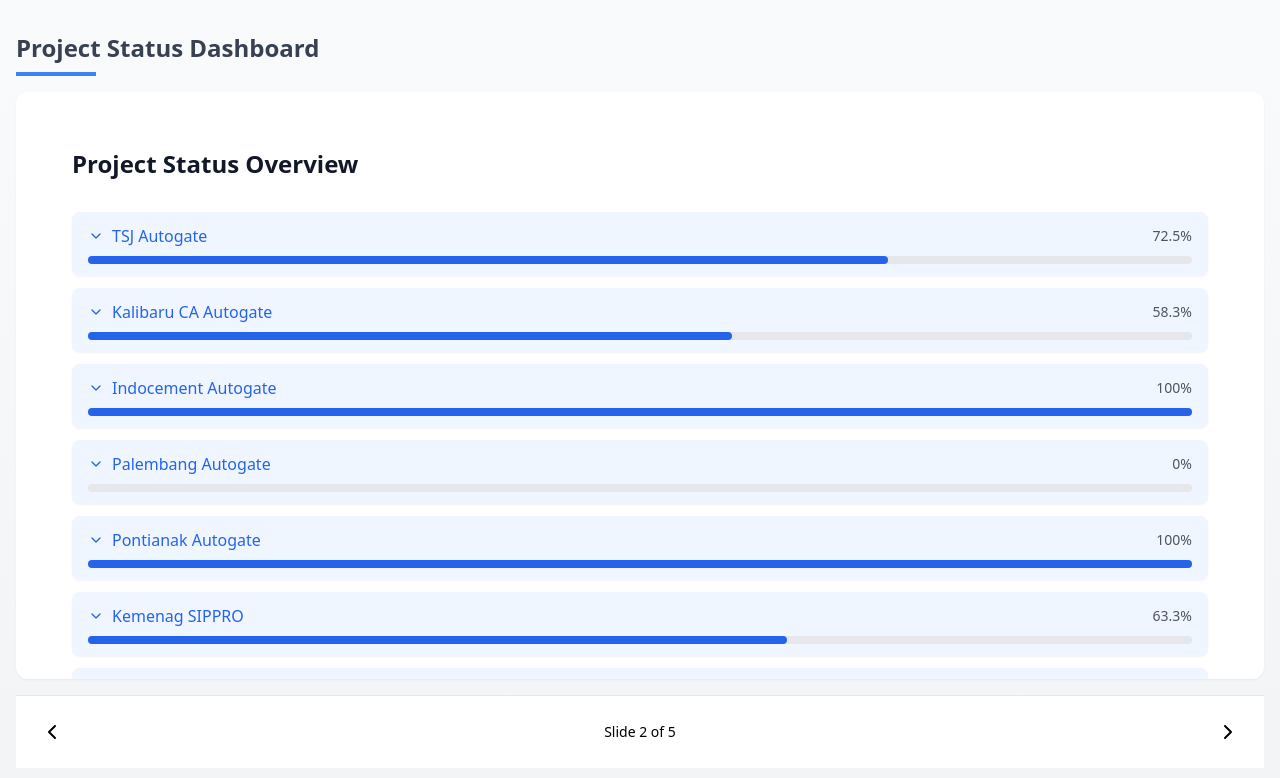
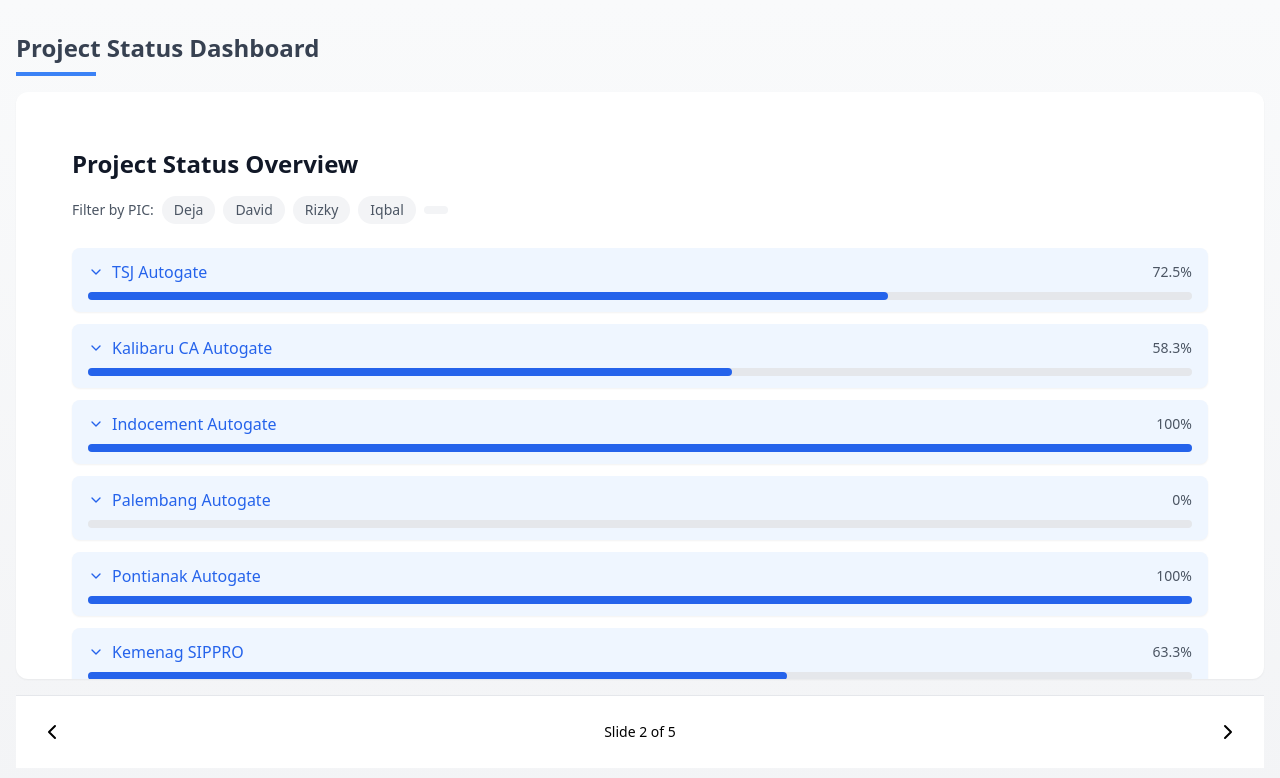
Before and after one commit to ther12k/projectpresentation, a React (Vite) app: page / in a window 1280 px wide. Both pictures are taken after a click on the button 1227 px from the left and 732 px from the top of the page. Shown: the top 778 px of the page. Built offline with nearby package versions, Linux system fonts and the light colour scheme.

Commit message:
feat ✨: Implemented PIC filtering functionality with multiple selection and toggle feature.

```diff
--- a/src/features/presentation/components/slides/ProjectStatusSlide.jsx
+++ b/src/features/presentation/components/slides/ProjectStatusSlide.jsx
@@ -1,19 +1,44 @@
-import React, { useState } from 'react';
+import React, { useState, useMemo } from 'react';
 import ProgressBar from '../shared/ProgressBar';
-import { ChevronDown, ChevronUp } from 'lucide-react';
+import { ChevronDown, ChevronUp, X } from 'lucide-react';
 
 const ProjectStatusSlide = ({ content }) => {
-  const [selectedPic, setSelectedPic] = useState(null);
+  const [selectedPics, setSelectedPics] = useState(new Set());
   const [expandedProjects, setExpandedProjects] = useState({});
 
-  // Filter projects based on the selected PIC
-  const filteredProjects = selectedPic
-    ? content.projects.filter((project) =>
-        project.tasks.some((task) =>
-          task.pic.split('/').includes(selectedPic)
-        )
+  // Get unique PICs from all tasks
+  const uniquePics = useMemo(() => {
+    const picsSet = new Set();
+    content.projects.forEach(project =>
+      project.tasks.forEach(task =>
+        task.pic.split('/').forEach(pic => picsSet.add(pic))
       )
-    : content.projects;
+    );
+    return Array.from(picsSet);
+  }, [content.projects]);
+
+  // Toggle PIC selection
+  const togglePic = (pic) => {
+    setSelectedPics(prev => {
+      const newSet = new Set(prev);
+      if (newSet.has(pic)) {
+        newSet.delete(pic);
+      } else {
+        newSet.add(pic);
+      }
+      return newSet;
+    });
+  };
+
+  // Filter projects based on selected PICs
+  const filteredProjects = useMemo(() => {
+    if (selectedPics.size === 0) return content.projects;
+    return content.projects.filter(project =>
+      project.tasks.some(task =>
+        task.pic.split('/').some(pic => selectedPics.has(pic))
+      )
+    );
+  }, [content.projects, selectedPics]);
 
   // Toggle project expansion
   const toggleProject = (projectName) => {
@@ -23,22 +48,22 @@ const ProjectStatusSlide = ({ content }) => {
     }));
   };
 
-  // Render PIC names with individual click handlers
+  // Render individual PIC names with click handlers
   const renderPICs = (picString) => {
     const pics = picString.split('/');
 
     return (
-      <div className="flex gap-1 text-xs">
-        <span>PIC: </span>
+      <div className="flex gap-1 text-xs items-center">
+        <span>PIC:</span>
         {pics.map((pic, index) => (
           <React.Fragment key={pic}>
             <span
               onClick={(e) => {
                 e.stopPropagation();
-                setSelectedPic(pic);
+                togglePic(pic);
               }}
               className={`cursor-pointer hover:text-blue-700 ${
-                selectedPic === pic ? 'text-blue-700 font-medium' : 'text-blue-600'
+                selectedPics.has(pic) ? 'text-blue-700 font-medium' : 'text-blue-600'
               }`}
             >
               {pic}
@@ -52,19 +77,38 @@ const ProjectStatusSlide = ({ content }) => {
 
   return (
     <div className="p-8 bg-white rounded-lg">
-      <h2 className="text-2xl font-bold text-gray-900 mb-8">Project Status Overview</h2>
+      <div className="flex flex-col space-y-4">
+        <h2 className="text-2xl font-bold text-gray-900">Project Status Overview</h2>
 
-      {/* Reset Filter Button */}
-      {selectedPic && (
-        <button
-          onClick={() => setSelectedPic(null)}
-          className="mb-4 px-4 py-2 bg-blue-600 text-white rounded hover:bg-blue-700 transition"
-        >
-          Show All Projects
-        </button>
-      )}
+        {/* PIC Filter Section */}
+        <div className="flex flex-wrap gap-2 items-center">
+          <span className="text-sm text-gray-600">Filter by PIC:</span>
+          {uniquePics.map(pic => (
+            <button
+              key={pic}
+              onClick={() => togglePic(pic)}
+              className={`inline-flex items-center px-3 py-1 rounded-full text-sm ${
+                selectedPics.has(pic)
+                  ? 'bg-blue-100 text-blue-700 hover:bg-blue-200'
+                  : 'bg-gray-100 text-gray-600 hover:bg-gray-200'
+              }`}
+            >
+              {pic}
+              {selectedPics.has(pic) && (
+                <X
+                  className="w-3 h-3 ml-1"
+                  onClick={(e) => {
+                    e.stopPropagation();
+                    togglePic(pic);
+                  }}
+                />
+              )}
+            </button>
+          ))}
+        </div>
+      </div>
 
-      <div className="space-y-3">
+      <div className="space-y-3 mt-6">
         {filteredProjects.map((project, index) => (
           <div
             key={index}
@@ -86,7 +130,7 @@ const ProjectStatusSlide = ({ content }) => {
                 <span className="text-sm text-gray-600">{project.progress}%</span>
               </div>
 
-              {/* Project Progress Bar - Always Visible */}
+              {/* Project Progress Bar */}
               <div className="mt-2">
                 <div className="w-full bg-gray-200 rounded-full h-2">
                   <div
@@ -101,7 +145,10 @@ const ProjectStatusSlide = ({ content }) => {
             {expandedProjects[project.name] && (
               <div className="px-4 pb-4 border-t border-blue-100">
                 {project.tasks
-                  .filter((task) => !selectedPic || task.pic.split('/').includes(selectedPic))
+                  .filter(task =>
+                    selectedPics.size === 0 ||
+                    task.pic.split('/').some(pic => selectedPics.has(pic))
+                  )
                   .map((task, taskIndex) => (
                     <div
                       key={taskIndex}
@@ -121,7 +168,6 @@ const ProjectStatusSlide = ({ content }) => {
                           {task.progress}%
                         </span>
                       </div>
-
                       {renderPICs(task.pic)}
                     </div>
                   ))}
```
